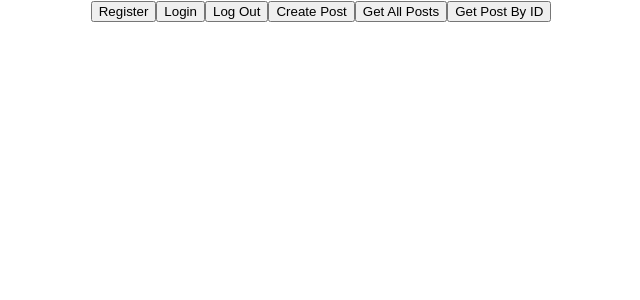
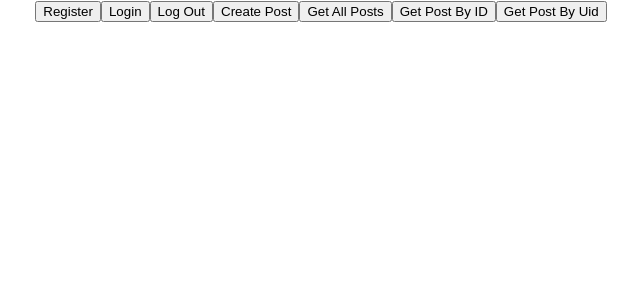
Before and after one commit to mifouts/firebase-practice, a React (Create React App) app: page / in a window 1280 px wide. Shown: the top 300 px of the page, without its empty margins (319-959 px from the left). Built offline with nearby package versions, Linux system fonts and the light colour scheme; no server answers.

Commit message:
getting post by uid

```diff
--- a/src/App.js
+++ b/src/App.js
@@ -92,6 +92,7 @@ function App() {
     <button onClick={createPost}>Create Post</button>
     <button onClick={getAllPosts}>Get All Posts</button>
     <button onClick={getPostById}>Get Post By ID</button>
+    <button onClick={getPostbyUid}>Get Post By Uid</button>
     </div>
   );
 }
```
